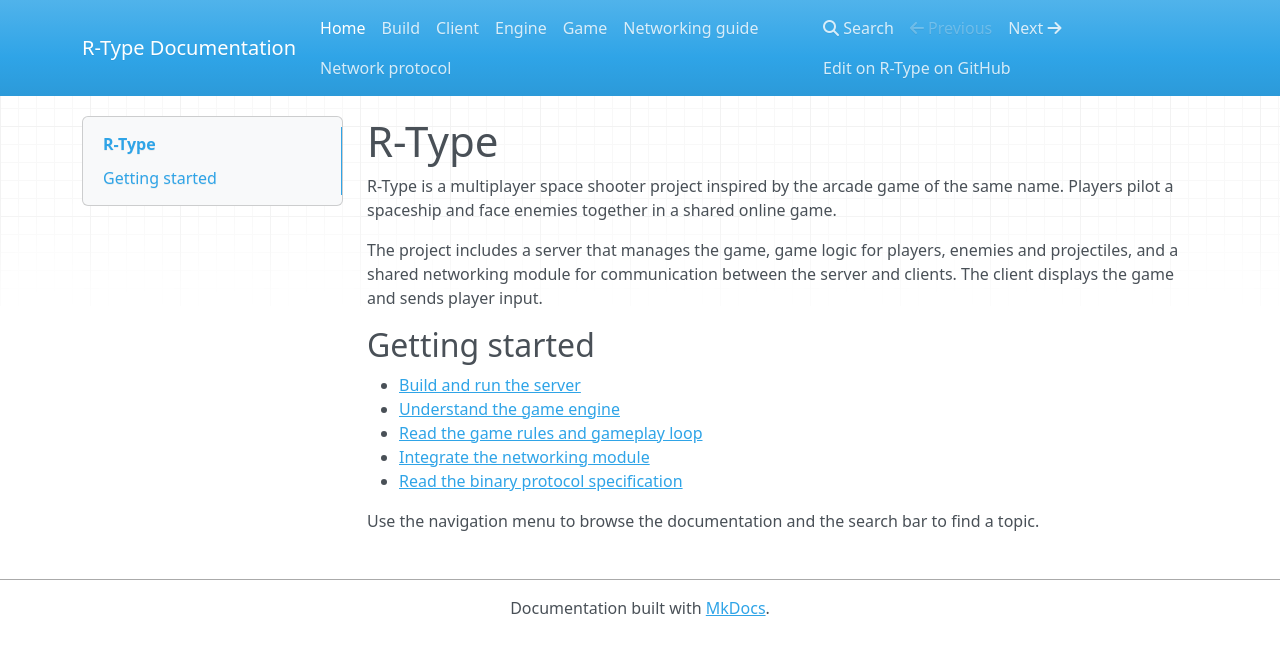
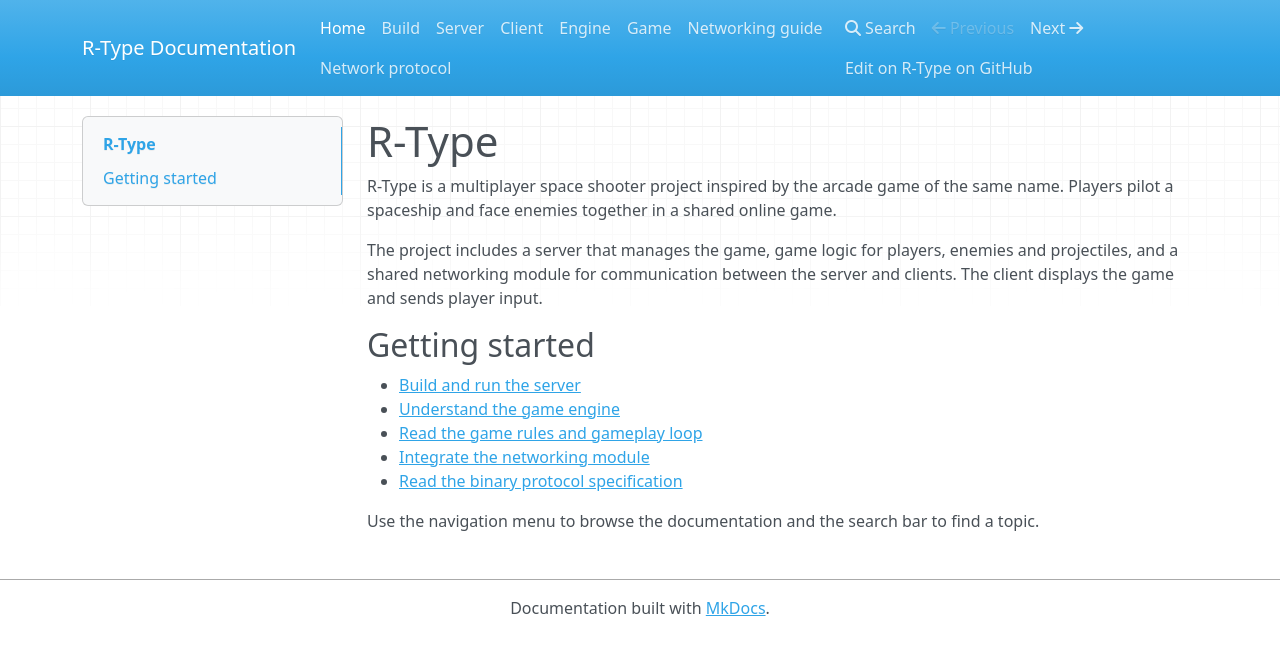
Before and after one commit to MyEpitechProjects/G-ING-500-LIL-5-1-rtype-5, an MkDocs documentation site: the page built from docs/index.md, in a window 1280 px wide. Shown: the top 655 px of the page. Built offline with MkDocs 1.6.1, drawn with Linux system fonts in a browser that asks for light colours; nearby versions of some CDN libraries.

Commit message:
fix: mkdocs.yml

```diff
--- a/mkdocs.yml
+++ b/mkdocs.yml
@@ -10,6 +10,7 @@ theme:
 nav:
   - Home: index.md
   - Build: build.md
+  - Server: server.md
   - Client: client.md
   - Engine: engine.md
   - Game: game.md
```
